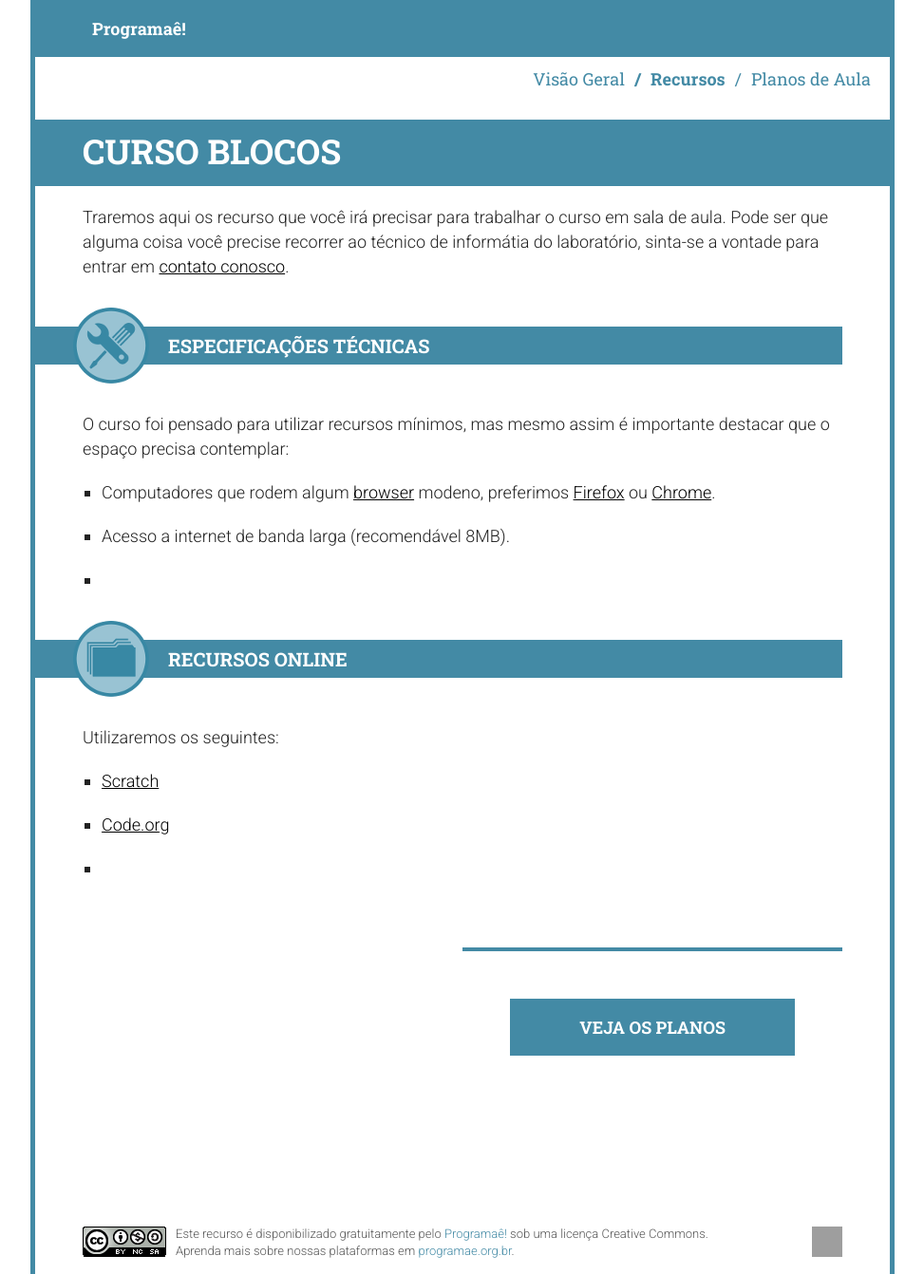
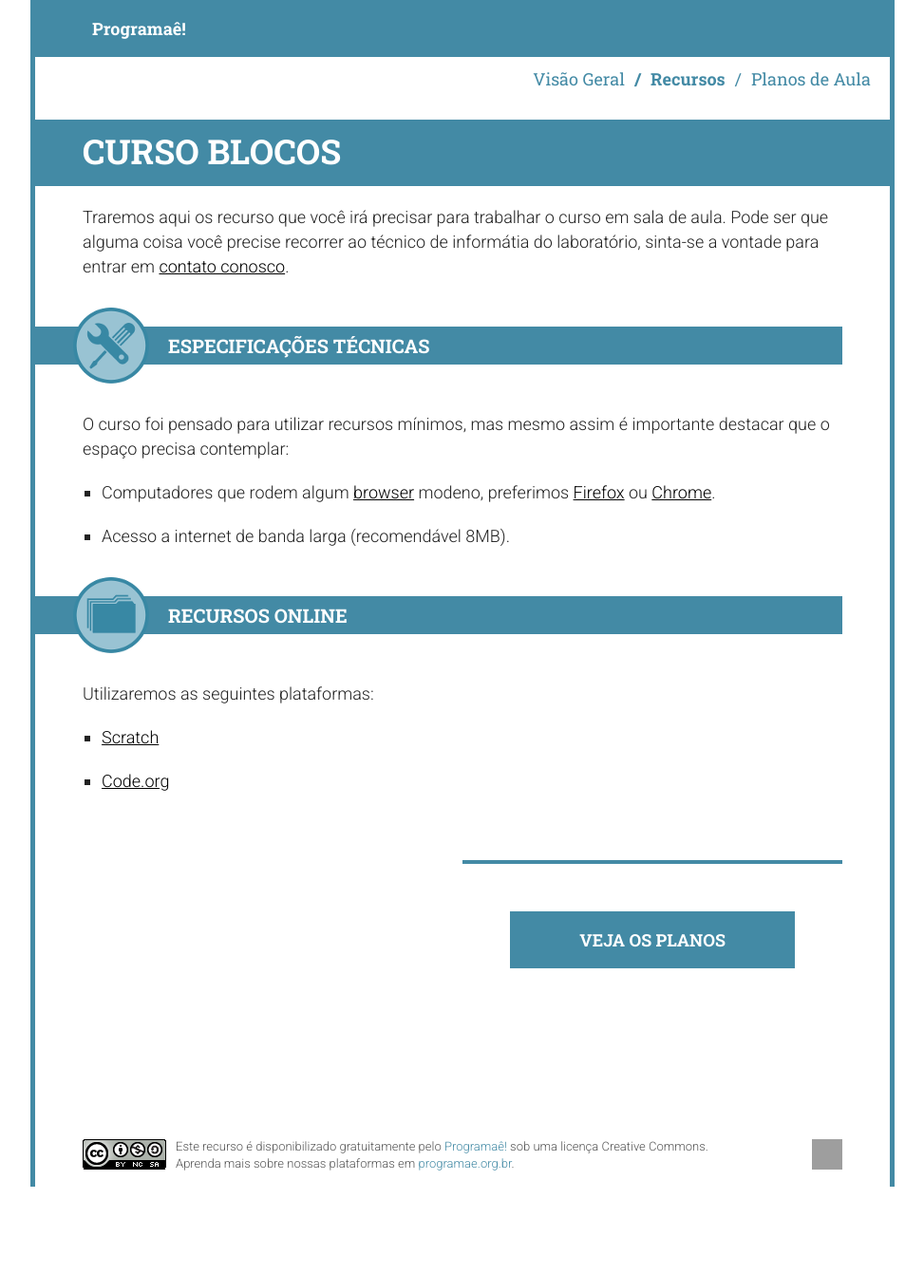
Before and after one commit to Programae/blocos, a Jekyll site: the page built from recursos.md, in a window 1280 px wide. Shown: the whole page at 95% size, without its empty margins (153-1126 px from the left). Built offline with Jekyll 4.4.1, drawn with Linux system fonts in a browser that asks for light colours; nearby versions of some CDN libraries; library files that are not in the unit come from our copies; after the commit the page ends 1250 px from its top, so only the background shows below that; grey boxes are pictures that could not be loaded.

Commit message:
recursos

```diff
--- a/_layouts/recursos.html
+++ b/_layouts/recursos.html
@@ -44,7 +44,7 @@
     <ul>
     <li>Computadores que rodem algum <a href="http://pt.wikipedia.org/wiki/Navegador_%28inform%C3%A1tica%29">browser</a> modeno, preferimos <a href="http://www.getfirefox.com">Firefox</a> ou <a href="https://www.google.com/chrome/browser/desktop/index.html">Chrome</a>.</li>
     <li>Acesso a internet de banda larga (recomendável 8MB).</li>
-    <li></li>
+    <!-- <li></li> -->
     </ul>
 
   </aside>
@@ -54,12 +54,12 @@
     <aside class="overview software">
         <h2>Recursos online</h2>
 
-        <p>Utilizaremos os seguintes:</p>
+        <p>Utilizaremos as seguintes plataformas:</p>
 
         <ul>
         <li><a href="https://scratch.mit.edu/">Scratch</a></li>
         <li><a href="http://studio.code.org">Code.org</a></li>
-        <li></li>
+        <!-- <li></li> -->
         </ul>
 
     </aside>
```
